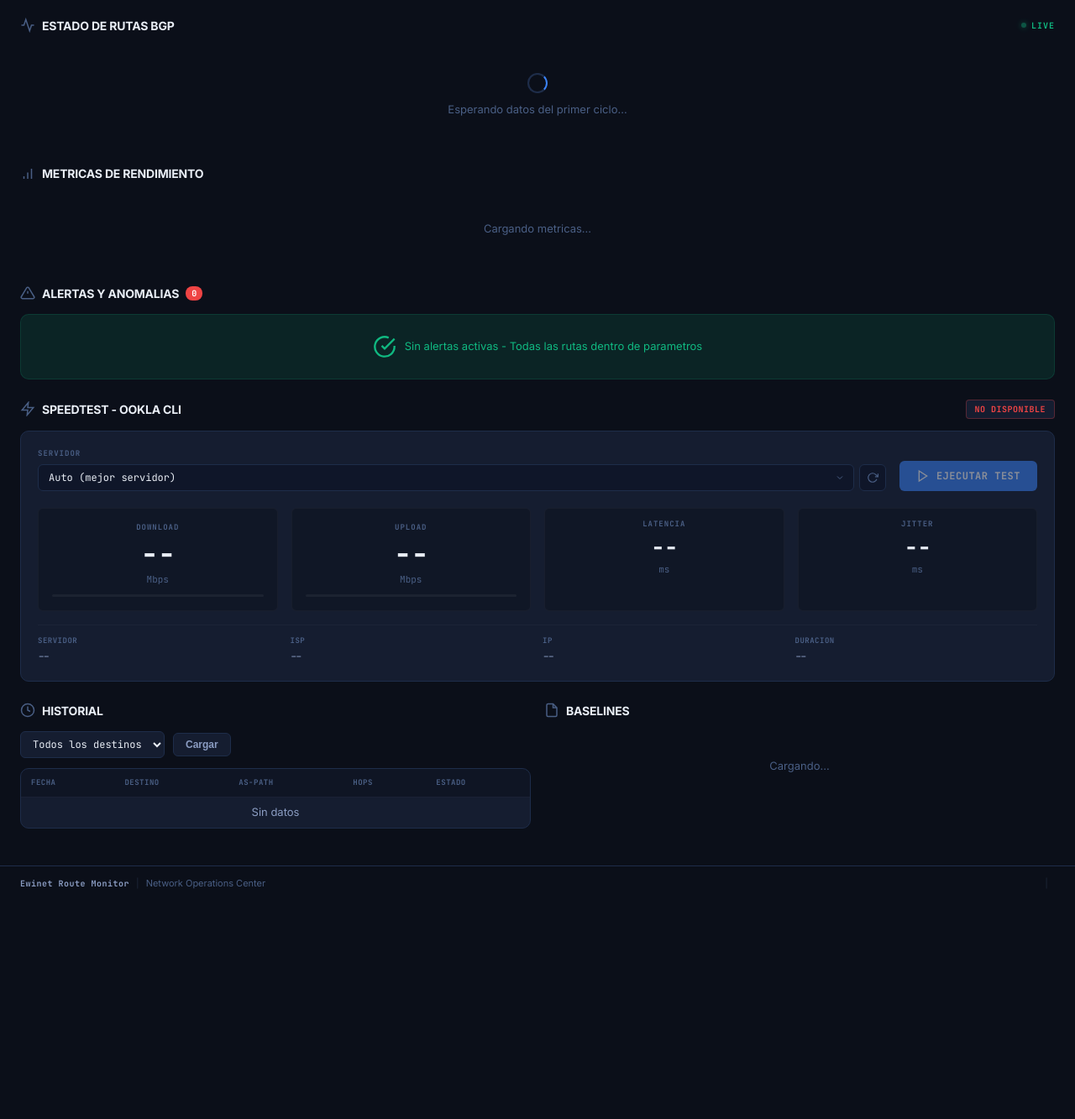
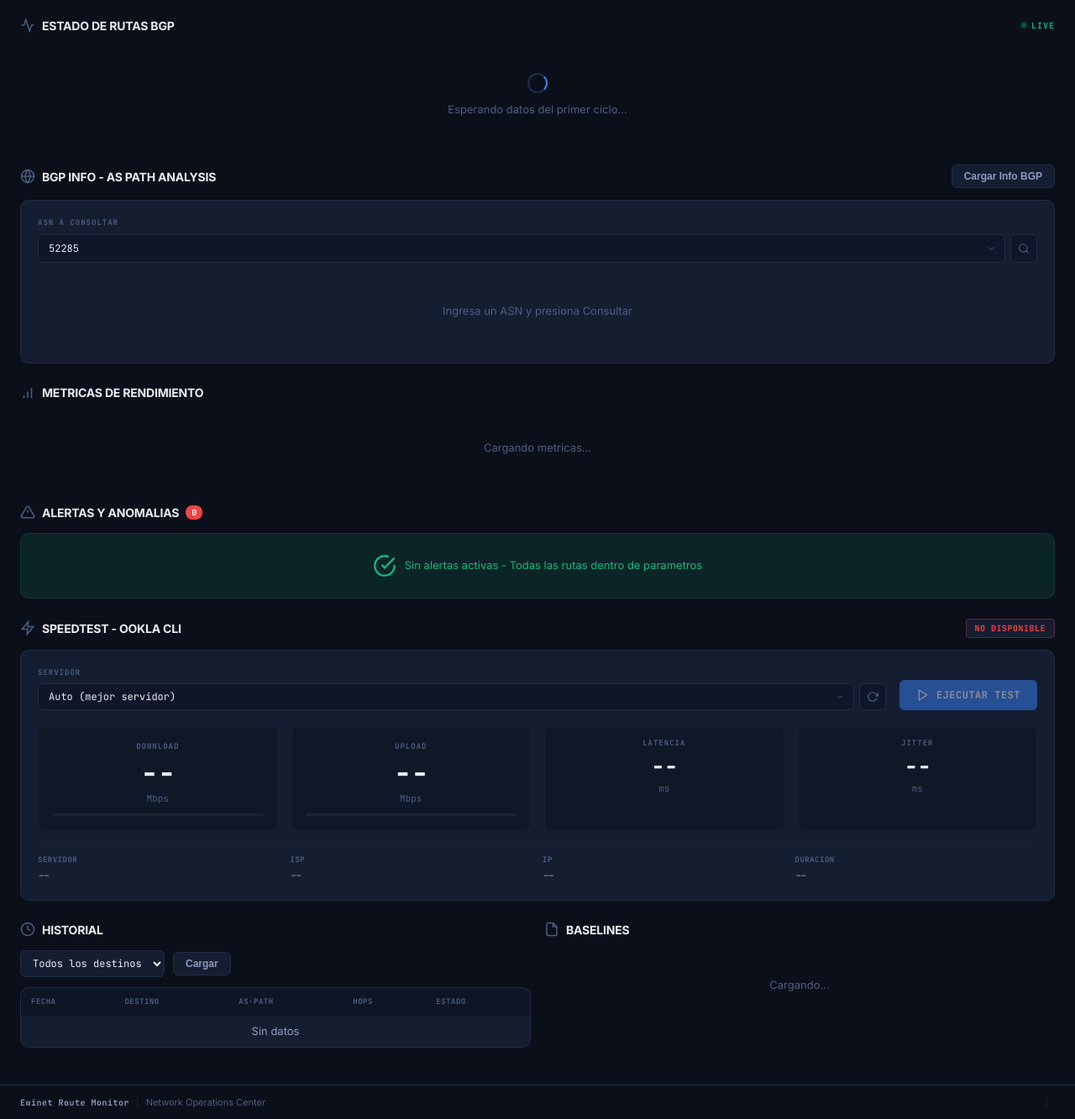
Before and after one commit to manuelvaldes91q-png/bgp, a Flask app: page / in a window 1280 px wide. Shown: the part 159-1492 px from the top of the page at 84% size. Before the commit the page ends 1218 px from the top, so only its background shows below. Run offline with Flask 3, Linux system fonts and the light colour scheme; data that the repository does not hold is empty.

Commit message:
feat: integrate BGP info from bgpview.io (HE.net style)
New bgp_info.py module:
- Fetch ASN info: name, description, country, prefixes, peers
- Fetch prefixes originated by ASN
- Fetch BGP peers, upstreams, downstreams
- IP lookup for prefix/ASN identification
- In-memory cache to avoid repeated lookups

Dashboard:
- New BGP Info panel with ASN input
- Shows: prefixes, peers count, upstreams, downstreams
- Prefix list with names
- Peer list with ASN and country
- Enter key support for quick lookup
- Default ASN: 52285 (Ewinet)

Console diagnostic:
- Detailed BGP context per ASN in path
- Shows: country, prefixes count, peers/upstreams/downstreams
- Top prefixes with names
- Upstream provider list
- Data from bgpview.io with whois fallback

```diff
--- a/ewinet-monitor/modules/web_server.py
+++ b/ewinet-monitor/modules/web_server.py
@@ -13,6 +13,7 @@ from typing import Any
 
 from config.settings import Settings
 from modules.speedtest import SpeedtestRunner
+from modules.bgp_info import BGPInfo
 
 logger = logging.getLogger(__name__)
 
@@ -263,6 +264,44 @@ def create_app(settings: Settings) -> Any:
         history = _speedtest.history
         return jsonify([_speedtest.to_dict(r) for r in history])
 
+    # ── BGP Info Endpoints ──
+
+    @app.route("/api/bgp/asn/<int:asn>")
+    def api_bgp_asn(asn: int) -> Any:
+        info = BGPInfo.get_asn_info(asn)
+        if not info:
+            return jsonify({"error": f"ASN {asn} no encontrado"}), 404
+        return jsonify({
+            "asn": info.asn,
+            "name": info.name,
+            "description": info.description,
+            "country": info.country,
+            "prefixes_v4": info.prefixes_v4,
+            "prefixes_v6": info.prefixes_v6,
+            "peers_count": info.peers_count,
+            "upstreams_count": info.upstreams_count,
+            "downstreams_count": info.downstreams_count,
+            "prefixes": [
+                {"prefix": p.prefix, "name": p.name, "country": p.country, "description": p.description}
+                for p in info.prefixes[:20]
+            ],
+            "peers": [
+                {"asn": p.asn, "name": p.name, "country": p.country, "ipv4_prefixes": p.ipv4_prefixes}
+                for p in info.peers[:20]
+            ],
+            "upstreams": [
+                {"asn": p.asn, "name": p.name, "country": p.country}
+                for p in info.upstreams[:10]
+            ],
+        })
+
+    @app.route("/api/bgp/ip/<ip>")
+    def api_bgp_ip(ip: str) -> Any:
+        result = BGPInfo.lookup_ip(ip)
+        if not result:
+            return jsonify({"error": f"No se encontro info para {ip}"}), 404
+        return jsonify(result)
+
     return app
 
 
--- a/ewinet-monitor/web/static/css/dashboard.css
+++ b/ewinet-monitor/web/static/css/dashboard.css
@@ -610,6 +610,116 @@ body {
     border-radius: 3px;
     letter-spacing: 0.5px;
     font-family: var(--font-mono);
+}
+
+/* BGP Info Panel */
+.bgp-panel {
+    background: var(--bg-card);
+    border: 1px solid var(--border-color);
+    border-radius: var(--radius);
+    padding: 20px;
+}
+
+.bgp-asn-input { margin-bottom: 16px; }
+
+.bgp-overview {
+    display: grid;
+    grid-template-columns: repeat(4, 1fr);
+    gap: 12px;
+    margin-bottom: 16px;
+}
+
+.bgp-stat {
+    background: rgba(0,0,0,0.2);
+    border-radius: var(--radius-sm);
+    padding: 12px;
+    text-align: center;
+    border: 1px solid rgba(255,255,255,0.03);
+}
+
+.bgp-stat-value {
+    font-size: 24px;
+    font-weight: 800;
+    font-family: var(--font-mono);
+    color: var(--accent-cyan);
+    line-height: 1;
+}
+
+.bgp-stat-label {
+    font-size: 9px;
+    font-weight: 700;
+    color: var(--text-muted);
+    letter-spacing: 0.5px;
+    margin-top: 4px;
+    font-family: var(--font-mono);
+    text-transform: uppercase;
+}
+
+.bgp-section-title {
+    font-size: 11px;
+    font-weight: 700;
+    color: var(--text-muted);
+    letter-spacing: 0.5px;
+    text-transform: uppercase;
+    font-family: var(--font-mono);
+    margin: 16px 0 8px;
+    padding-bottom: 6px;
+    border-bottom: 1px solid var(--border-color);
+}
+
+.bgp-prefix-list, .bgp-peer-list {
+    display: flex;
+    flex-direction: column;
+    gap: 4px;
+    max-height: 200px;
+    overflow-y: auto;
+}
+
+.bgp-prefix-item, .bgp-peer-item {
+    display: flex;
+    align-items: center;
+    gap: 10px;
+    padding: 6px 10px;
+    background: rgba(0,0,0,0.15);
+    border-radius: var(--radius-sm);
+    font-size: 11px;
+    font-family: var(--font-mono);
+}
+
+.bgp-prefix-item .prefix { color: var(--accent-green); font-weight: 700; }
+.bgp-prefix-item .prefix-name { color: var(--text-secondary); }
+.bgp-peer-item .peer-asn { color: var(--accent-cyan); font-weight: 700; }
+.bgp-peer-item .peer-name { color: var(--text-secondary); }
+.bgp-peer-item .peer-country { color: var(--text-muted); font-size: 10px; }
+
+.bgp-asn-header {
+    display: flex;
+    align-items: center;
+    gap: 12px;
+    margin-bottom: 16px;
+}
+
+.bgp-asn-number {
+    font-size: 32px;
+    font-weight: 800;
+    font-family: var(--font-mono);
+    color: var(--accent-blue);
+}
+
+.bgp-asn-name {
+    font-size: 16px;
+    font-weight: 600;
+    color: var(--text-primary);
+}
+
+.bgp-asn-country {
+    font-size: 12px;
+    color: var(--text-muted);
+    font-family: var(--font-mono);
+}
+
+@media (max-width: 768px) {
+    .bgp-overview { grid-template-columns: repeat(2, 1fr); }
 }
 
 .loss-low { color: var(--accent-green); }
--- a/ewinet-monitor/web/static/js/dashboard.js
+++ b/ewinet-monitor/web/static/js/dashboard.js
@@ -705,3 +705,108 @@ document.addEventListener('DOMContentLoaded', () => {
         loadSpeedtestHistory();
     }, 1000);
 });
+
+/* ════════════════ BGP INFO ════════════════ */
+
+async function loadBGPInfo() {
+    const asnInput = document.getElementById('bgp-asn-input');
+    const results = document.getElementById('bgp-results');
+    const asn = asnInput.value.trim().replace(/^AS/i, '');
+
+    if (!asn) {
+        results.innerHTML = '<div class="empty-state">Ingresa un numero ASN</div>';
+        return;
+    }
+
+    results.innerHTML = '<div class="loading-placeholder"><div class="loading-spinner"></div><p>Consultando BGP para AS' + esc(asn) + '...</p></div>';
+
+    try {
+        const data = await fetchJSON('/api/bgp/asn/' + asn);
+
+        let html = '';
+
+        // ASN Header
+        html += `<div class="bgp-asn-header">
+            <span class="bgp-asn-number">AS${data.asn}</span>
+            <div>
+                <div class="bgp-asn-name">${esc(data.name || '--')}</div>
+                <div class="bgp-asn-country">${esc(data.country || '--')} | ${esc(data.description || '')}</div>
+            </div>
+        </div>`;
+
+        // Stats overview
+        html += `<div class="bgp-overview">
+            <div class="bgp-stat">
+                <div class="bgp-stat-value">${data.prefixes_v4}</div>
+                <div class="bgp-stat-label">Prefixes v4</div>
+            </div>
+            <div class="bgp-stat">
+                <div class="bgp-stat-value">${data.peers_count}</div>
+                <div class="bgp-stat-label">BGP Peers</div>
+            </div>
+            <div class="bgp-stat">
+                <div class="bgp-stat-value">${data.upstreams_count}</div>
+                <div class="bgp-stat-label">Upstreams</div>
+            </div>
+            <div class="bgp-stat">
+                <div class="bgp-stat-value">${data.downstreams_count}</div>
+                <div class="bgp-stat-label">Downstreams</div>
+            </div>
+        </div>`;
+
+        // Prefixes
+        if (data.prefixes && data.prefixes.length) {
+            html += `<div class="bgp-section-title">Prefixes Originated (${data.prefixes.length})</div>`;
+            html += '<div class="bgp-prefix-list">';
+            data.prefixes.forEach(p => {
+                html += `<div class="bgp-prefix-item">
+                    <span class="prefix">${esc(p.prefix)}</span>
+                    <span class="prefix-name">${esc(p.name || p.description || '')}</span>
+                </div>`;
+            });
+            html += '</div>';
+        }
+
+        // Upstreams
+        if (data.upstreams && data.upstreams.length) {
+            html += `<div class="bgp-section-title">Upstream Providers (${data.upstreams.length})</div>`;
+            html += '<div class="bgp-peer-list">';
+            data.upstreams.forEach(p => {
+                html += `<div class="bgp-peer-item">
+                    <span class="peer-asn">AS${p.asn}</span>
+                    <span class="peer-name">${esc(p.name || '--')}</span>
+                    <span class="peer-country">${esc(p.country || '')}</span>
+                </div>`;
+            });
+            html += '</div>';
+        }
+
+        // Peers
+        if (data.peers && data.peers.length) {
+            html += `<div class="bgp-section-title">BGP Peers (${data.peers.length})</div>`;
+            html += '<div class="bgp-peer-list">';
+            data.peers.forEach(p => {
+                html += `<div class="bgp-peer-item">
+                    <span class="peer-asn">AS${p.asn}</span>
+                    <span class="peer-name">${esc(p.name || '--')}</span>
+                    <span class="peer-country">${p.ipv4_prefixes || 0} prefixes</span>
+                </div>`;
+            });
+            html += '</div>';
+        }
+
+        results.innerHTML = html;
+    } catch (e) {
+        results.innerHTML = `<div class="empty-state">Error: ${esc(e.message)}</div>`;
+    }
+}
+
+// Allow Enter key in ASN input
+document.addEventListener('DOMContentLoaded', () => {
+    const input = document.getElementById('bgp-asn-input');
+    if (input) {
+        input.addEventListener('keypress', (e) => {
+            if (e.key === 'Enter') loadBGPInfo();
+        });
+    }
+});
--- a/ewinet-monitor/web/templates/dashboard.html
+++ b/ewinet-monitor/web/templates/dashboard.html
@@ -119,6 +119,33 @@
                 <div class="loading-placeholder">
                     <div class="loading-spinner"></div>
                     <p>Esperando datos del primer ciclo...</p>
+                </div>
+            </div>
+        </section>
+
+        <!-- BGP Info Panel -->
+        <section class="section">
+            <div class="section-header">
+                <h2 class="section-title">
+                    <svg class="section-icon" viewBox="0 0 24 24" fill="none" stroke="currentColor" stroke-width="2"><circle cx="12" cy="12" r="10"/><line x1="2" y1="12" x2="22" y2="12"/><path d="M12 2a15.3 15.3 0 0 1 4 10 15.3 15.3 0 0 1-4 10 15.3 15.3 0 0 1-4-10 15.3 15.3 0 0 1 4-10z"/></svg>
+                    BGP Info - AS Path Analysis
+                </h2>
+                <div class="section-actions">
+                    <button class="btn-secondary" onclick="loadBGPInfo()">Cargar Info BGP</button>
+                </div>
+            </div>
+            <div class="bgp-panel" id="bgp-panel">
+                <div class="bgp-asn-input">
+                    <label class="speedtest-label">ASN A CONSULTAR</label>
+                    <div class="speedtest-select-wrap">
+                        <input type="text" id="bgp-asn-input" class="speedtest-select" placeholder="Ej: 52285" value="52285">
+                        <button class="btn-icon" onclick="loadBGPInfo()" title="Consultar">
+                            <svg width="14" height="14" viewBox="0 0 24 24" fill="none" stroke="currentColor" stroke-width="2"><circle cx="11" cy="11" r="8"/><line x1="21" y1="21" x2="16.65" y2="16.65"/></svg>
+                        </button>
+                    </div>
+                </div>
+                <div id="bgp-results">
+                    <div class="empty-state">Ingresa un ASN y presiona Consultar</div>
                 </div>
             </div>
         </section>
```
Also changed, not shown: ewinet-monitor/main.py (+30 -11 lines), ewinet-monitor/modules/bgp_info.py (added, +220 -0 lines).
